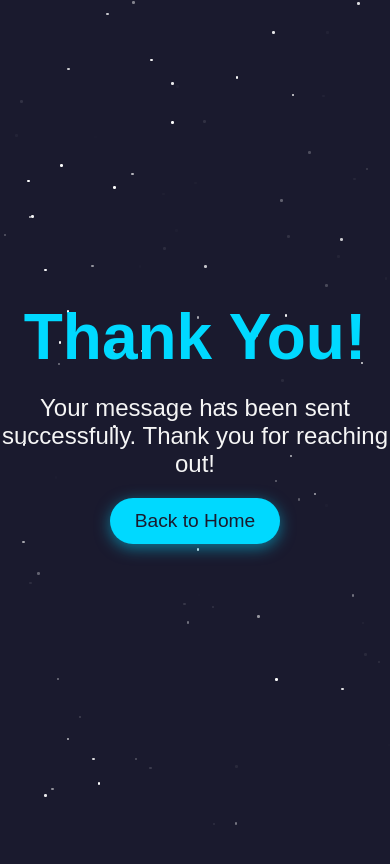
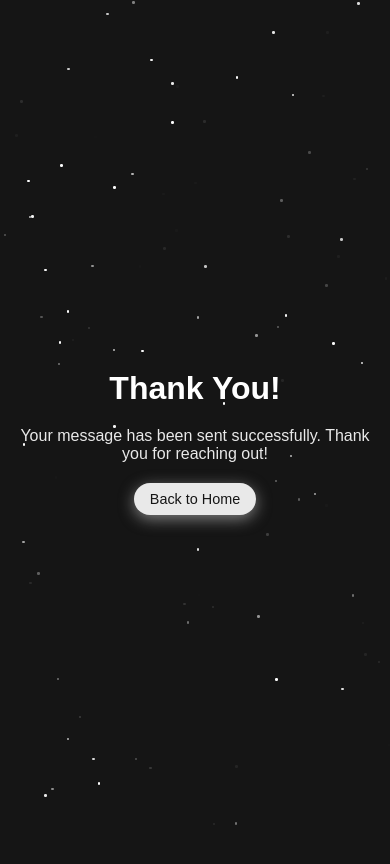
Before and after one commit to SaiKiranNaik03/Portfolio, a plain HTML site: page thank.html in a window 390 px wide. Drawn offline with Linux system fonts and the light colour scheme.

Commit message:
thank file update

```diff
--- a/thank.html
+++ b/thank.html
@@ -1,6 +1,16 @@
 <!DOCTYPE html>
 <html lang="en">
 <head>
+     <!-- Google tag (gtag.js) -->
+     <script async src="https://www.googletagmanager.com/gtag/js?id=G-8Q0057GK47"></script>
+     <script>
+         window.dataLayer = window.dataLayer || [];
+         function gtag(){dataLayer.push(arguments);}
+         gtag('js', new Date());
+
+         gtag('config', 'G-8Q0057GK47');
+     </script>
+
     <meta charset="UTF-8">
     <meta name="viewport" content="width=device-width, initial-scale=1.0">
     <title>Thank You!</title>
@@ -9,8 +19,8 @@
             margin: 0;
             padding: 0;
             font-family: 'Arial', sans-serif;
-            background: #1a1a2e;
-            color: #fff;
+            background: #151515;
+            color: #ffffff;
             overflow: hidden;
         }
 
@@ -23,52 +33,53 @@
             height: 100vh;
             position: relative;
             z-index: 1;
+            padding: 20px;
         }
 
         h1 {
             font-size: 4rem;
-            color: #00d9ff;
+            color: #fff;
             margin: 0;
-            animation: glow 2s ease-in-out infinite;
+            /* animation: glow 2s ease; */
         }
 
         p {
             font-size: 1.5rem;
-            color: #f5f5f5;
+            color: #e9e9e9;
             margin: 20px 0;
         }
 
         .home-button {
             padding: 12px 25px;
             font-size: 1.2rem;
-            color: #1a1a2e;
-            background: #00d9ff;
+            color: #151515;
+            background: #e9e9e9;
             border: none;
             border-radius: 50px;
             text-decoration: none;
             cursor: pointer;
-            box-shadow: 0 4px 15px rgba(0, 217, 255, 0.5);
+            box-shadow: 0 4px 15px rgba(233, 233, 233, 0.5);
             transition: all 0.3s ease;
         }
 
         .home-button:hover {
-            background: #1a1a2e;
-            color: #00d9ff;
-            box-shadow: 0 0 5px #00d9ff, 0 0 10px #00d9ff;
+            background: #151515;
+            color: #e9e9e9;
+            box-shadow: 0 0 5px #e9e9e9, 0 0 10px #e9e9e9;
         }
 
         /* Glowing Animation for Text */
-        /* @keyframes glow {
+        @keyframes glow {
             0% {
-                text-shadow: 0 0 5px #00d9ff, 0 0 10px #00d9ff;
+                text-shadow: 0 0 5px #e9e9e9, 0 0 10px #e9e9e9;
             }
             50% {
-                text-shadow: 0 0 10px #00d9ff, 0 0 15px #00d9ff;
+                text-shadow: 0 0 10px #e9e9e9, 0 0 15px #e9e9e9;
             }
             100% {
-                text-shadow: 0 0 5px #00d9ff, 0 0 10px #00d9ff;
+                text-shadow: 0 0 5px #e9e9e9, 0 0 10px #e9e9e9;
             }
-        } */
+        }
 
         /* Star Animations */
         .stars {
@@ -85,9 +96,9 @@
             position: absolute;
             width: 2.5px;
             height: 2.5px;
-            background: #fff;
+            background: #ffffff;
             border-radius: 50%;
-            animation: twinkle 3s infinite ease-in-out;
+            animation: twinkle 0.2s infinite ease-in-out;
             opacity: 0;
         }
 
@@ -100,6 +111,37 @@
             }
             100% {
                 opacity: 0;
+            }
+        }
+
+        /* Responsive Design */
+        @media (max-width: 768px) {
+            h1 {
+                font-size: 2.5rem;
+            }
+
+            p {
+                font-size: 1.2rem;
+            }
+
+            .home-button {
+                padding: 10px 20px;
+                font-size: 1rem;
+            }
+        }
+
+        @media (max-width: 480px) {
+            h1 {
+                font-size: 2rem;
+            }
+
+            p {
+                font-size: 1rem;
+            }
+
+            .home-button {
+                padding: 8px 16px;
+                font-size: 0.9rem;
             }
         }
     </style>
```
